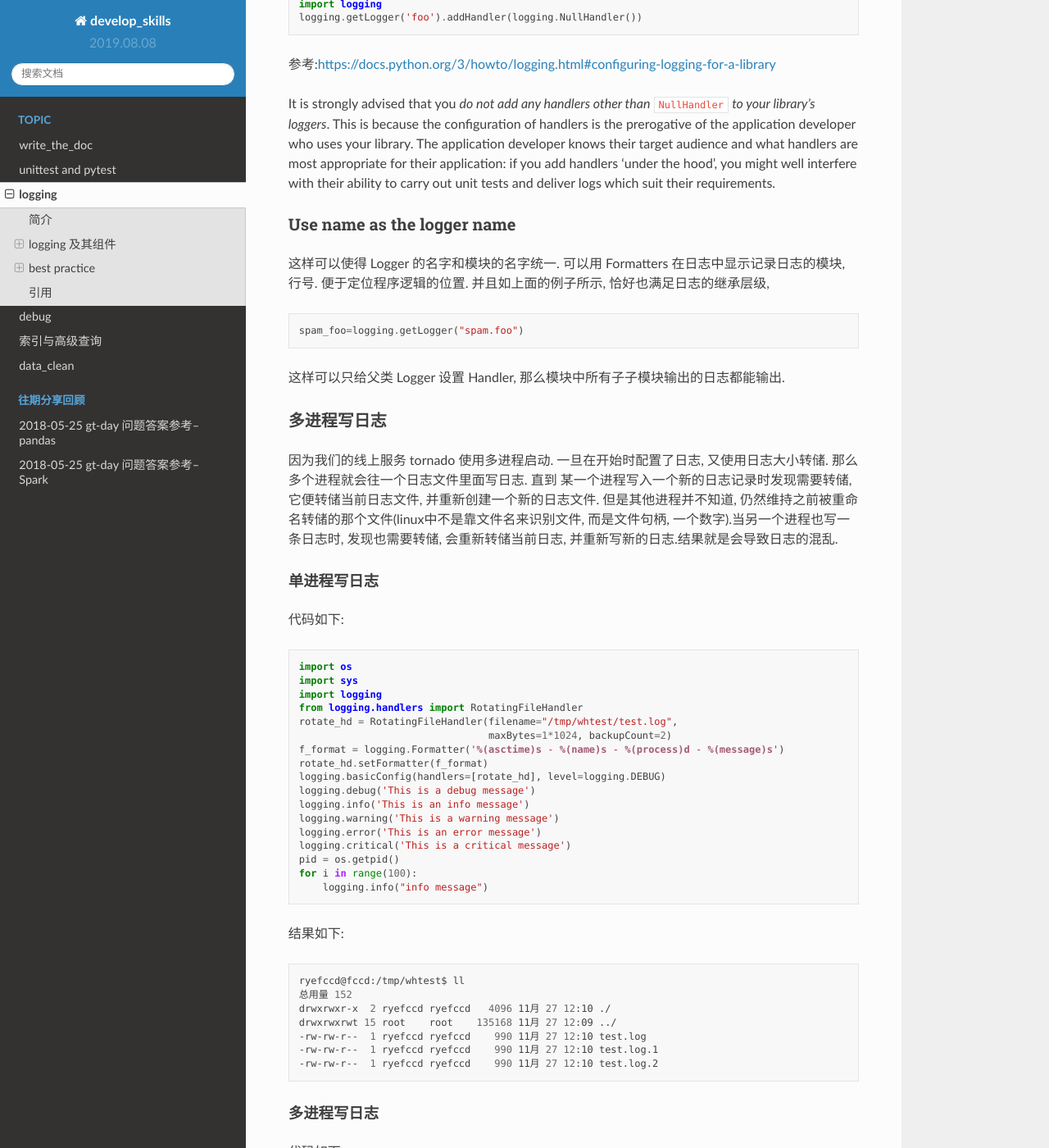
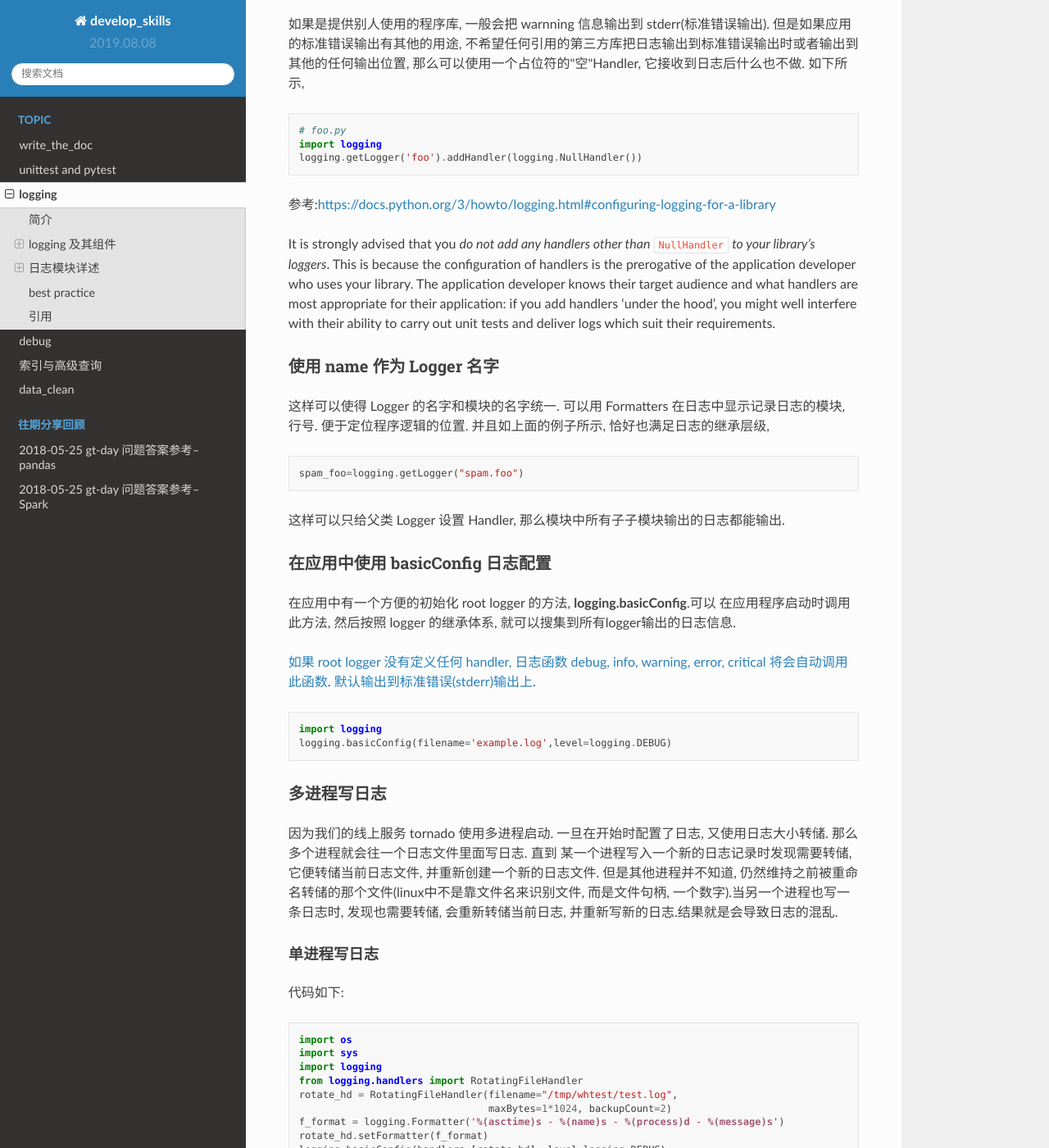
Before and after one commit to RYefccd/develop_skills, a Sphinx documentation site: the page built from source/logging.md, in a window 1280 px wide and 1400 px high, scrolled down 4789 px. Shown: the whole window at 82% size. Built offline with Sphinx 7.4.7 and the Read the Docs theme 2.0.0, drawn with Linux system fonts in a browser that asks for light colours; some of the changed text lies outside the part shown.

Commit message:
chore: 修改关于日志和单元测试的 topic

````diff
--- a/source/logging.md
+++ b/source/logging.md
@@ -12,6 +13,12 @@
 日志就是追踪在软件运行时产生的事件的方法. 一般由该软件的开发人员将日志记录调用添加到其代码中, 以指示已发生某些事件.
 
 对于我们公司来说, 开发借助日志进行调试, 测试使用日志校验逻辑和功能, 运维监控日志提供预警, 数据依赖日志分析行为偏好.
+
+作用如下:
+ - 信息搜集
+ - 故障排查
+ - 采样统计信息
+ - 审计
 
 因此, 日志记录是非常有必要的. 作为开发者, 我们需要重视并做好日志记录过程.
 
@@ -140,8 +147,7 @@
 请参考: [https://docs.python.org/3/library/logging.html#logrecord-attributes](https://docs.python.org/3/library/logging.html#logrecord-attributes)
 
 
-##  best practice
-
+##  日志模块详述
 
 ###  使用 logging 替代 print
 
@@ -149,7 +155,7 @@
 随着代码层级的加深和逻辑的复杂, 使用 print 很难满足多变的日志格式的需求,
 甚至你可能忘了去掉这些 print 语句. 各种信息混在一起, 使得日志的排查愈加困难.
 
-###  日志是单实例的
+###  日志(Logger)是单实例的
 
 同一个 Logger 在不同模块获得都是一个实例. 如下所示:
 
@@ -204,7 +210,7 @@
 
 It is strongly advised that you _do not add any handlers other than_  [`NullHandler`](https://docs.python.org/3/library/logging.handlers.html#logging.NullHandler "logging.NullHandler")  _to your library’s loggers_. This is because the configuration of handlers is the prerogative of the application developer who uses your library. The application developer knows their target audience and what handlers are most appropriate for their application: if you add handlers ‘under the hood’, you might well interfere with their ability to carry out unit tests and deliver logs which suit their requirements.
 
-###   Use __name__ as the logger name
+###   使用 __name__ 作为 Logger 名字
 这样可以使得 Logger 的名字和模块的名字统一. 可以用 Formatters 在日志中显示记录日志的模块, 行号. 便于定位程序逻辑的位置.
 并且如上面的例子所示, 恰好也满足日志的继承层级,
 ```python
@@ -212,6 +218,16 @@
 ```
 这样可以只给父类 Logger 设置 Handler, 那么模块中所有子子模块输出的日志都能输出.
 
+###   在应用中使用 basicConfig 日志配置
+
+在应用中有一个方便的初始化 root logger 的方法, **logging.basicConfig**.可以
+在应用程序启动时调用此方法, 然后按照 logger 的继承体系, 就可以搜集到所有logger输出的日志信息.
+
+[如果 root logger 没有定义任何 handler, 日志函数 debug, info, warning, error, critical 将会自动调用此函数](https://docs.python.org/3/library/logging.html#logging.basicConfig). [默认输出到标准错误(stderr)输出上](https://docs.python.org/3/howto/logging.html#advanced-logging-tutorial).
+```python
+import logging
+logging.basicConfig(filename='example.log',level=logging.DEBUG)
+```
 
 
 ###  多进程写日志
@@ -318,9 +334,17 @@
 3. [https://docs.python.org/3/howto/logging-cookbook.html#logging-to-a-single-file-from-multiple-processes](https://docs.python.org/3/howto/logging-cookbook.html#logging-to-a-single-file-from-multiple-processes)
 
 
+##  best practice
 
+ - 日志记录要有意义.
+ - 日志记录最好包含上下文信息.
+ - 日志要结构化以及设计不同的层级, 便于解析和阅读
+ - 日志不能包含太少或者太多的信息.
+ - 复杂的应用可以分不同的应用或者模块输出到不同的日志文件中.
+ - 让日志适应开发, 测试, 线上不同的环境, 方便不同人员通过日志协同.
 
 ##  引用
 
-[Logging HOWTO](https://docs.python.org/3/howto/logging.html)
-[Logging in Python](https://realpython.com/python-logging/)
+ - [Logging HOWTO](https://docs.python.org/3/howto/logging.html)
+ - [Logging in Python](https://realpython.com/python-logging/)
+ - [Python logging tutorial](http://zetcode.com/python/logging/)
--- a/source/unittest.rst
+++ b/source/unittest.rst
@@ -15,10 +15,9 @@
 -----------------------------------------
 
 |  IEEE定义:
-|
-|  使用人工或自动的手段来运行或测定某个软件系统的过程，其目的在于检验它是否满足规定的需求或弄清预期结果与实际结果之间的差别。
+   使用人工或自动的手段来运行或测定某个软件系统的过程，其目的在于检验它是否满足规定的需求或弄清预期结果与实际结果之间的差别。
 
-这个定义明确指出:软件测试的目的是为了检验软件系统是否满足需求。
+|  这个定义明确指出:软件测试的目的是为了检验软件系统是否满足需求。
 
 
 |  我们日常的测试希望保证新功能不会影响旧的逻辑， 旧的代码逻辑修改不会干扰新的流程。 加之我们的数据库中的配置项众多， 接口测试难以覆盖我们新添加的代码， 也难以确定对旧的功能的影响范围。
````
Also changed, not shown: other parts of source/logging.md (+2 -1 lines).
